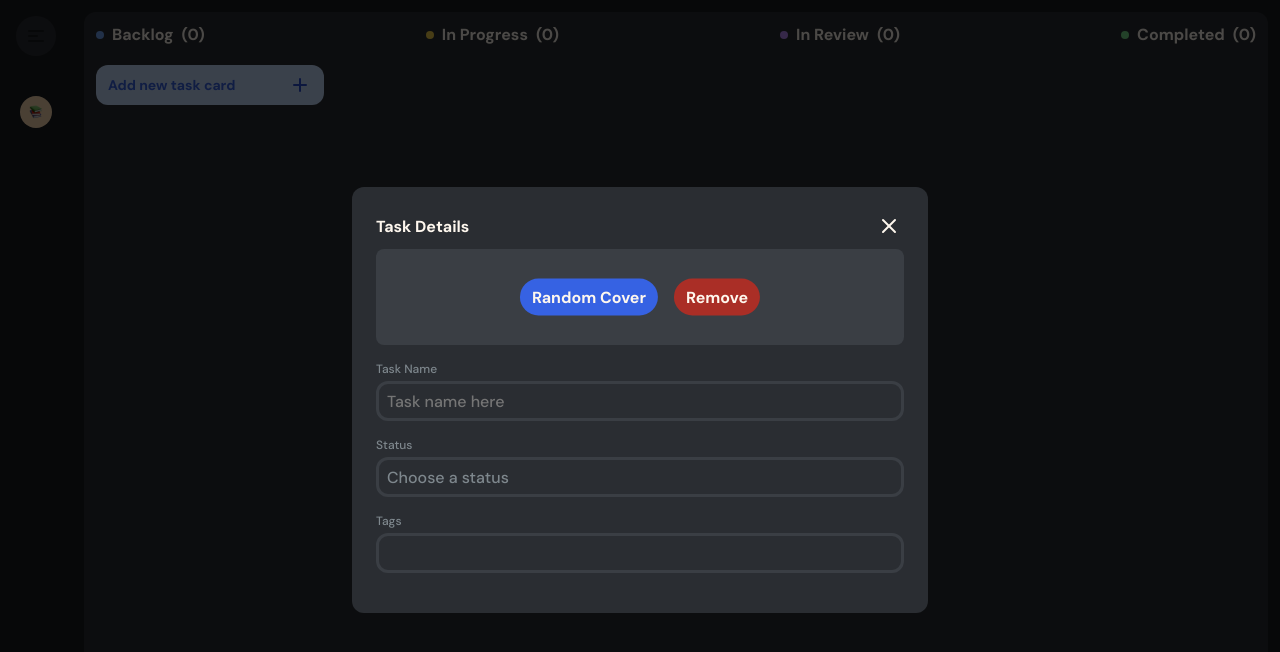
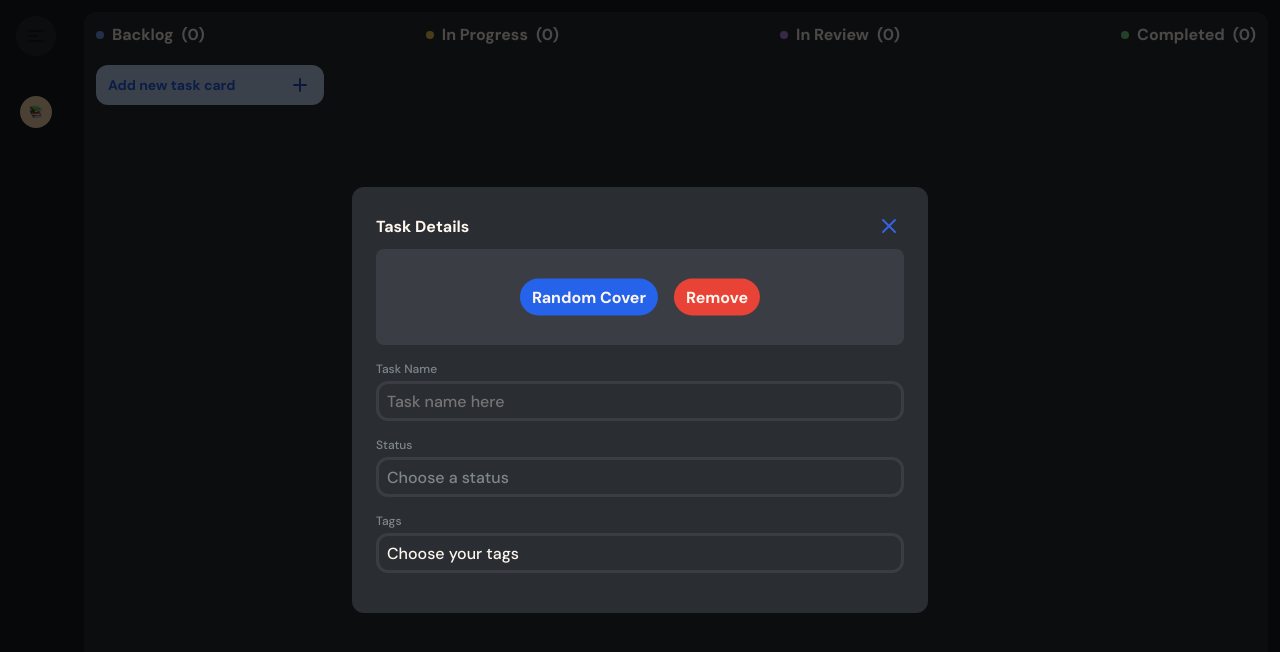
Before and after one commit to natcurti/kanban-task-manager, a Next.js app: page / in a window 1280 px wide. Both pictures are taken after a click on the button "Add new task card". Shown: the top 652 px of the page. Built offline with nearby package versions, Linux system fonts and the light colour scheme.

Commit message:
Handle light mode on modal

```diff
--- a/src/app/globals.css
+++ b/src/app/globals.css
@@ -4,8 +4,8 @@
   --dark-gray: #2a2d32;
   --medium-gray: #3a3e44;
   --light-gray: #7e878d;
-  --red: #aa2e26;
-  --blue: #3662e3;
+  --red: #e94338;
+  --blue: #2563eb;
   --yellow: #c18d30;
   --green: #4ca154;
   --light-pink: #f9e3e2;
--- a/src/components/Icons/index.tsx
+++ b/src/components/Icons/index.tsx
@@ -218,7 +218,7 @@ export const AddTaskIcon = () => {
   );
 };
 
-export const CloseModal = () => {
+export const CloseModal = ({ colorMode }: { colorMode: string }) => {
   return (
     <svg
       width="24"
@@ -229,14 +229,14 @@ export const CloseModal = () => {
     >
       <path
         d="M18 6L6 18"
-        stroke="#FEF7EE"
+        stroke={colorMode === "dark" ? "#FEF7EE" : "#3662e3"}
         strokeWidth="2"
         strokeLinecap="round"
         strokeLinejoin="round"
       />
       <path
         d="M6 6L18 18"
-        stroke="#FEF7EE"
+        stroke={colorMode === "dark" ? "#FEF7EE" : "#3662e3"}
         strokeWidth="2"
         strokeLinecap="round"
         strokeLinejoin="round"
--- a/src/components/Modal/Modal.module.scss
+++ b/src/components/Modal/Modal.module.scss
@@ -19,6 +19,10 @@
   @media (min-width: 640px) {
     width: 36rem;
   }
+}
+
+.modal-light {
+  background-color: var(--white);
 }
 
 .icon {
@@ -45,3 +49,7 @@
     font-size: 1rem;
   }
 }
+
+.title-light {
+  color: var(--blue);
+}
--- a/src/components/Modal/index.tsx
+++ b/src/components/Modal/index.tsx
@@ -1,8 +1,10 @@
-import { useAppDispatch } from "@/store/hooks";
+"use client";
+import { useAppDispatch, useAppSelector } from "@/store/hooks";
 import { CloseModal } from "../Icons";
 import styles from "./Modal.module.scss";
 import { setModalOpen } from "@/store/reducers/modal";
 import { useRef } from "react";
+import classNames from "classnames";
 
 const Modal = ({
   title,
@@ -13,6 +15,7 @@ const Modal = ({
 }) => {
   const dispatch = useAppDispatch();
   const overlayRef = useRef<HTMLDivElement>(null);
+  const theme = useAppSelector((store) => store.colorMode);
 
   const handleClickOverlay = (
     e: React.MouseEvent<HTMLDivElement, MouseEvent>
@@ -30,14 +33,22 @@ const Modal = ({
       ref={overlayRef}
       onClick={handleClickOverlay}
     >
-      <section className={styles.modal}>
-        <div className={styles.title}>
+      <section
+        className={classNames(styles.modal, {
+          [styles["modal-light"]]: theme.colorMode === "light",
+        })}
+      >
+        <div
+          className={classNames(styles.title, {
+            [styles["title-light"]]: theme.colorMode === "light",
+          })}
+        >
           <p>{title}</p>
           <button
             className={styles.icon}
             onClick={() => dispatch(setModalOpen())}
           >
-            <CloseModal />
+            <CloseModal colorMode={theme.colorMode} />
           </button>
         </div>
         {children}
--- a/src/components/ModalComponents/InputName/index.tsx
+++ b/src/components/ModalComponents/InputName/index.tsx
@@ -1,4 +1,7 @@
+"use client";
+import { useAppSelector } from "@/store/hooks";
 import sharedStyles from "../SharedStyles.module.scss";
+import classNames from "classnames";
 
 const InputName = ({
   title,
@@ -7,15 +10,24 @@ const InputName = ({
   title: string;
   placeholder: string;
 }) => {
+  const theme = useAppSelector((store) => store.colorMode);
+
   return (
     <div className={sharedStyles.container}>
-      <label className={sharedStyles.title} id={title}>
+      <label
+        className={classNames(sharedStyles.title, {
+          [sharedStyles["title-light"]]: theme.colorMode === "light",
+        })}
+        id={title}
+      >
         {title}
       </label>
       <input
         placeholder={placeholder}
         type="text"
-        className={sharedStyles.format}
+        className={classNames(sharedStyles.format, {
+          [sharedStyles["format-light"]]: theme.colorMode === "light",
+        })}
         name={title}
       />
     </div>
--- a/src/components/ModalComponents/SelectStatus/index.tsx
+++ b/src/components/ModalComponents/SelectStatus/index.tsx
@@ -3,12 +3,15 @@ import Status from "@/components/Status";
 import sharedStyles from "../SharedStyles.module.scss";
 import styles from "./SelectStatus.module.scss";
 import { useState } from "react";
+import { useAppSelector } from "@/store/hooks";
+import classNames from "classnames";
 
 const statusOptions = ["Backlog", "In Progress", "In Review", "Completed"];
 
 const SelectStatus = () => {
   const [optionsOpen, setOptionsOpen] = useState(false);
   const [selectedOption, setSelectedOption] = useState<string | null>(null);
+  const theme = useAppSelector((store) => store.colorMode);
 
   const handleOption = (title: string) => {
     setSelectedOption(title);
@@ -17,11 +20,19 @@ const SelectStatus = () => {
 
   return (
     <div className={sharedStyles.container}>
-      <p className={sharedStyles.title}>Status</p>
+      <p
+        className={classNames(sharedStyles.title, {
+          [sharedStyles["title-light"]]: theme.colorMode === "light",
+        })}
+      >
+        Status
+      </p>
       <div className={sharedStyles.wrapper}>
         <button
           onClick={() => setOptionsOpen(!optionsOpen)}
-          className={`${sharedStyles.format} ${styles["btn-status"]}`}
+          className={classNames(sharedStyles.format, styles["btn-status"], {
+            [sharedStyles["format-light"]]: theme.colorMode === "light",
+          })}
         >
           {selectedOption ? (
             <span className={styles.selected}>
@@ -33,7 +44,14 @@ const SelectStatus = () => {
         </button>
         {optionsOpen && (
           <div
-            className={`${sharedStyles["container-options"]} ${styles.details}`}
+            className={classNames(
+              sharedStyles["container-options"],
+              styles.details,
+              {
+                [sharedStyles["container-options-light"]]:
+                  theme.colorMode === "light",
+              }
+            )}
           >
             {statusOptions.map((status) => (
               <button
--- a/src/components/ModalComponents/SelectTags/index.tsx
+++ b/src/components/ModalComponents/SelectTags/index.tsx
@@ -3,12 +3,15 @@ import Tag from "@/components/Tag";
 import sharedStyles from "../SharedStyles.module.scss";
 import styles from "./SelectTags.module.scss";
 import { useState } from "react";
+import { useAppSelector } from "@/store/hooks";
+import classNames from "classnames";
 
 const optionsTags = ["concept", "technical", "design", "front-end"];
 
 const SelectTags = () => {
   const [optionsOpen, setOptionsOpen] = useState(false);
   const [selectedTags, setSelectedTags] = useState<string[]>([]);
+  const theme = useAppSelector((store) => store.colorMode);
 
   const handleSelectTag = (tag: string) => {
     const isSelected = selectedTags.find((selectedTag) => selectedTag === tag);
@@ -19,25 +22,45 @@ const SelectTags = () => {
     } else {
       setSelectedTags([...selectedTags, tag]);
     }
+    setOptionsOpen(false);
   };
 
   return (
     <div className={sharedStyles.container}>
-      <p className={sharedStyles.title}>Tags</p>
+      <p
+        className={classNames(sharedStyles.title, {
+          [sharedStyles["title-light"]]: theme.colorMode === "light",
+        })}
+      >
+        Tags
+      </p>
       <div className={sharedStyles.wrapper}>
         <button
-          className={`${sharedStyles.format} ${styles["btn-tags"]}`}
+          className={classNames(sharedStyles.format, styles["btn-tags"], {
+            [sharedStyles["format-light"]]: theme.colorMode === "light",
+          })}
           onClick={() => setOptionsOpen(!optionsOpen)}
         >
-          <span className={styles.tags}>
-            {selectedTags.map((tag) => (
-              <Tag key={tag} size="small" title={tag} />
-            ))}
-          </span>
+          {selectedTags.length > 0 ? (
+            <span className={styles.tags}>
+              {selectedTags.map((tag) => (
+                <Tag key={tag} size="small" title={tag} />
+              ))}
+            </span>
+          ) : (
+            <span>Choose your tags</span>
+          )}
         </button>
         {optionsOpen && (
           <div
-            className={`${sharedStyles["container-options"]} ${styles.details}`}
+            className={classNames(
+              sharedStyles["container-options"],
+              styles.details,
+              {
+                [sharedStyles["container-options-light"]]:
+                  theme.colorMode === "light",
+              }
+            )}
           >
             {optionsTags.map((tag) => (
               <span key={tag} onClick={() => handleSelectTag(tag)}>
--- a/src/components/ModalComponents/SharedStyles.module.scss
+++ b/src/components/ModalComponents/SharedStyles.module.scss
@@ -9,6 +9,10 @@
   font-size: 0.75rem;
   color: var(--light-gray);
   margin-bottom: 0.25rem;
+}
+
+.title-light {
+  color: var(--blue);
 }
 
 .format {
@@ -27,6 +31,15 @@
   }
 }
 
+.format-light {
+  border-color: var(--medium-blue);
+  color: var(--black);
+
+  span {
+    color: var(--light-gray);
+  }
+}
+
 .wrapper {
   position: relative;
   width: 100%;
@@ -42,3 +55,7 @@
   border-radius: 0.75rem;
   padding: 0.5rem;
 }
+
+.container-options-light {
+  background-color: var(--medium-blue);
+}
--- a/src/components/Status/Status.module.scss
+++ b/src/components/Status/Status.module.scss
@@ -2,6 +2,10 @@
   display: flex;
   align-items: center;
   gap: 0.5rem;
+}
+
+.title-light {
+  color: var(--black);
 }
 
 .circle {
--- a/src/components/Status/index.tsx
+++ b/src/components/Status/index.tsx
@@ -1,7 +1,11 @@
+"use client";
 import classNames from "classnames";
 import styles from "./Status.module.scss";
+import { useAppSelector } from "@/store/hooks";
 
 const Status = ({ title, quantity }: { title: string; quantity?: number }) => {
+  const theme = useAppSelector((store) => store.colorMode);
+
   return (
     <section className={styles.container}>
       <div
@@ -12,7 +16,13 @@ const Status = ({ title, quantity }: { title: string; quantity?: number }) => {
           [styles.completed]: title === "Completed",
         })}
       ></div>
-      <p>{title}</p>
+      <p
+        className={classNames({
+          [styles["title-light"]]: theme.colorMode === "light",
+        })}
+      >
+        {title}
+      </p>
       <span
         className={classNames({
           [styles.hidden]: quantity === undefined,
--- a/src/components/TaskCover/TaskCover.module.scss
+++ b/src/components/TaskCover/TaskCover.module.scss
@@ -11,6 +11,10 @@
     height: 7.625rem;
     width: 100%;
   }
+}
+
+.cover-light {
+  background-color: var(--medium-blue);
 }
 
 .container-buttons {
--- a/src/components/TaskCover/index.tsx
+++ b/src/components/TaskCover/index.tsx
@@ -3,10 +3,13 @@ import { getImage } from "@/actions/getImage";
 import styles from "./TaskCover.module.scss";
 import { useEffect, useState } from "react";
 import Image from "next/image";
+import { useAppSelector } from "@/store/hooks";
+import classNames from "classnames";
 
 const TaskCover = () => {
   const [getCover, setGetCover] = useState(false);
   const [url, setUrl] = useState("");
+  const theme = useAppSelector((store) => store.colorMode);
 
   useEffect(() => {
     const coverImg = async () => {
@@ -27,7 +30,11 @@ const TaskCover = () => {
   };
 
   return (
-    <div className={styles.cover}>
+    <div
+      className={classNames(styles.cover, {
+        [styles["cover-light"]]: theme.colorMode === "light",
+      })}
+    >
       {url && <Image src={url} alt="Task Cover Random Image" fill={true} />}
       <div className={styles["container-buttons"]}>
         <button
```
